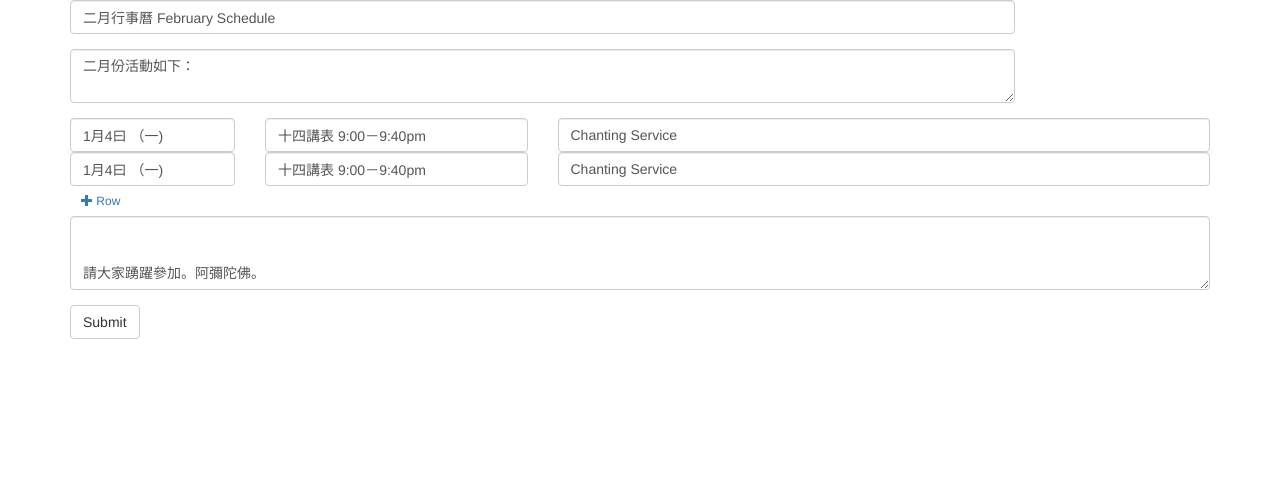
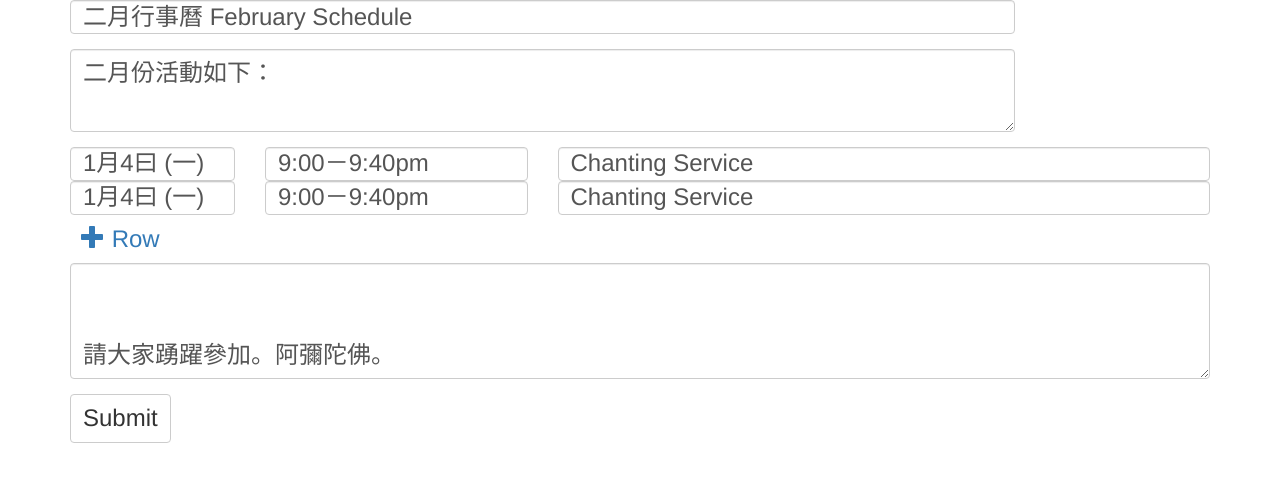
Before and after one commit to anacronw/tunglin, a website: page public/index.html in a window 1280 px wide. Drawn offline with nearby package versions, Linux system fonts and the light colour scheme.

Commit message:
increased the font size

```diff
--- a/public/index.html
+++ b/public/index.html
@@ -4,6 +4,11 @@
     <title>Tunglin Mailing List</title>
     <link href="https://maxcdn.bootstrapcdn.com/bootstrap/3.3.6/css/bootstrap.min.css" rel="stylesheet" integrity="sha256-7s5uDGW3AHqw6xtJmNNtr+OBRJUlgkNJEo78P4b0yRw= sha512-nNo+yCHEyn0smMxSswnf/OnX6/KwJuZTlNZBjauKhTK0c+zT+q5JOCx0UFhXQ6rJR9jg6Es8gPuD2uZcYDLqSw==" crossorigin="anonymous">
   </head>
+  <style>
+   * {
+     font-size: 24px !important;
+   }
+  </style>
   <body>
     <div class="container">
       <div class="row">
@@ -25,10 +30,10 @@
                 <div id="rows">
                   <div class="row">
                     <div class="col-sm-2">
-                      <input type="text" name="dates" class="form-control" value="1月4曰 （一)">
+                      <input type="text" name="dates" class="form-control" value="1月4曰 (一)">
                     </div>
                     <div class="col-sm-3">
-                      <input type="text" name="times" class="form-control" value="十四講表 9:00－9:40pm">
+                      <input type="text" name="times" class="form-control" value="9:00－9:40pm">
                     </div>
                     <div class="col-sm-7">
                       <input type="text" name="descs" class="form-control" value="Chanting Service">
@@ -36,10 +41,10 @@
                   </div>
                   <div class="row">
                     <div class="col-sm-2">
-                      <input type="text" name="dates" class="form-control" value="1月4曰 （一)">
+                      <input type="text" name="dates" class="form-control" value="1月4曰 (一)">
                     </div>
                     <div class="col-sm-3">
-                      <input type="text" name="times" class="form-control" value="十四講表 9:00－9:40pm">
+                      <input type="text" name="times" class="form-control" value="9:00－9:40pm">
                     </div>
                     <div class="col-sm-7">
                       <input type="text" name="descs" class="form-control" value="Chanting Service">
@@ -74,10 +79,10 @@
     <div id="template" class="hidden">
       <div class="row">
         <div class="col-sm-2">
-          <input type="text" name="dates" class="form-control" value="1月4曰 （一)">
+          <input type="text" name="dates" class="form-control" value="1月4曰 (一)">
         </div>
         <div class="col-sm-3">
-          <input type="text" name="times" class="form-control" value="十四講表 9:00－9:40pm">
+          <input type="text" name="times" class="form-control" value="9:00－9:40pm">
         </div>
         <div class="col-sm-7">
           <input type="text" name="descs" class="form-control" value="Chanting Service">
```
